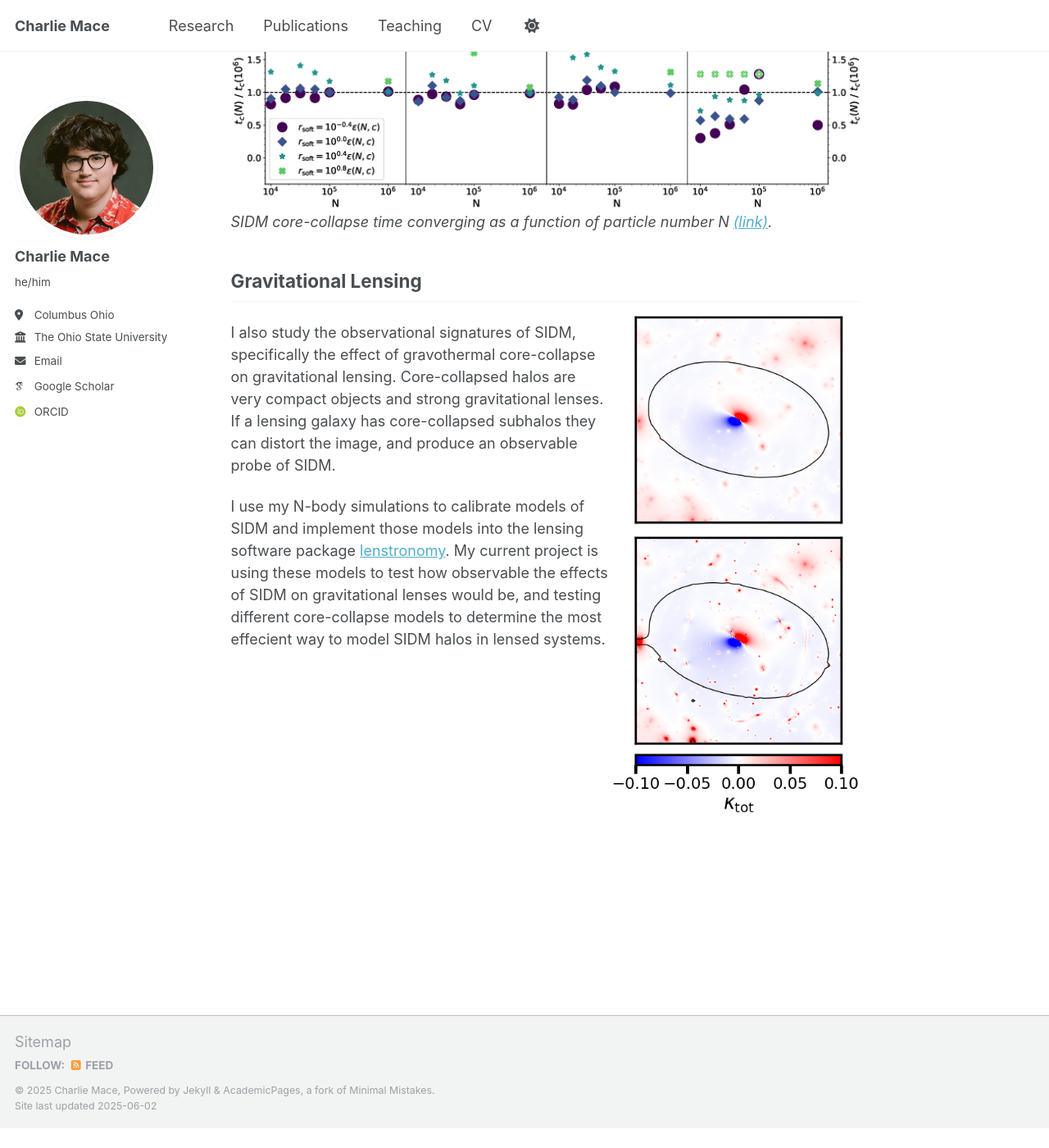
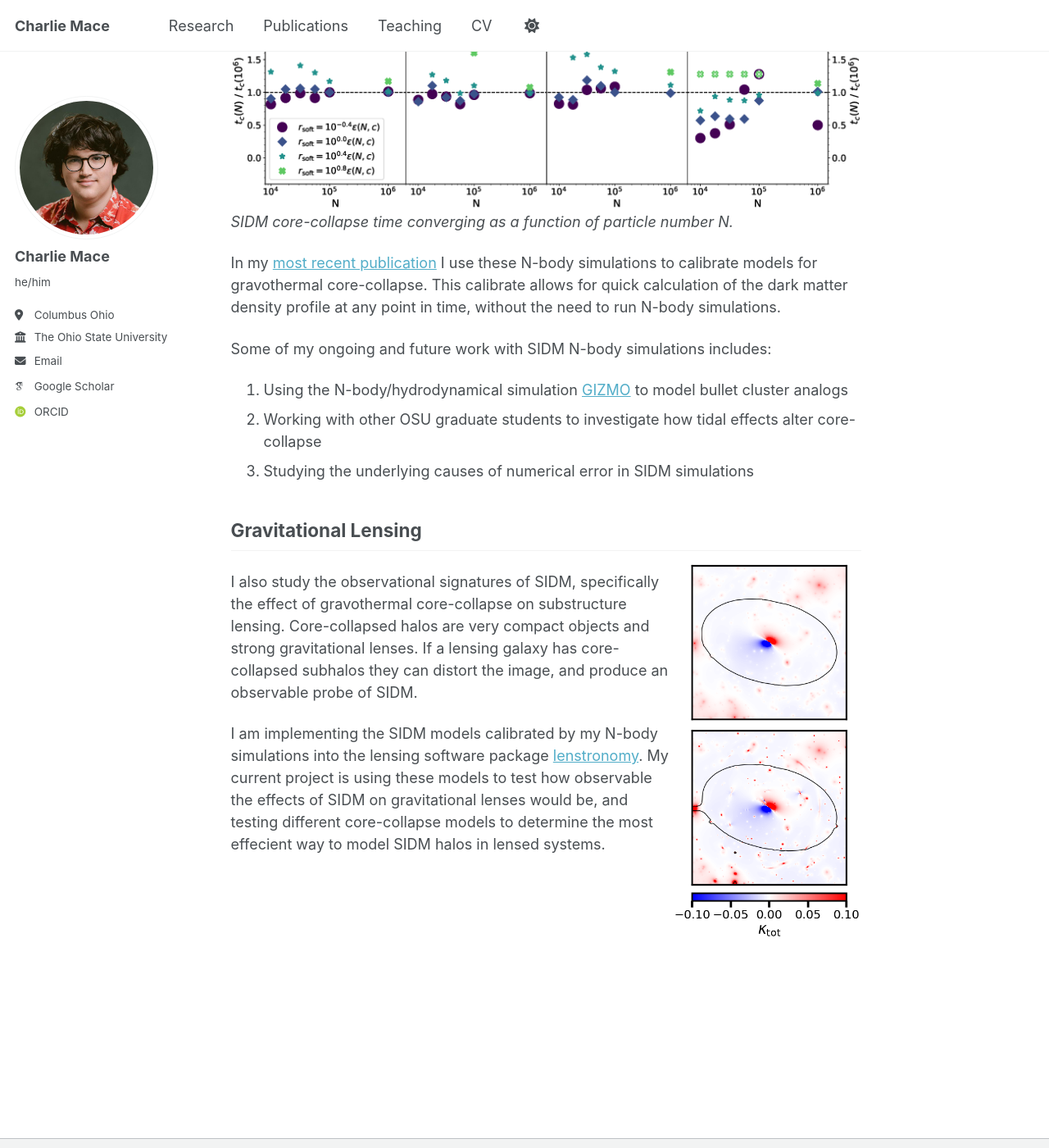
Before and after one commit to cmace98/cmace98.github.io, a Jekyll site: the page built from _pages/research.md, in a window 1280 px wide and 1400 px high, scrolled down 443 px. Shown: the whole window at 82% size. Built offline with Jekyll 4.4.1, drawn with Linux system fonts in a browser that asks for light colours; some web fonts are replaced; before the commit the page ends 1819 px from its top, so only the background shows below that.

Commit message:
research updates

```diff
--- a/_pages/research.md
+++ b/_pages/research.md
@@ -12,12 +12,20 @@ author_profile: true
 Most of my PhD work has been on N-body simulations of self-interacting dark matter (SIDM). I have published a [study on numerical convergence](https://journals.aps.org/prd/abstract/10.1103/PhysRevD.110.123024) in SIDM N-body simulations, where I present choices for particle resolution, timestep size, and gravitational softening length that minimize numerical errors. In this study I found energy non-conservation issues that are still not fully understood in SIDM simulations, and I am investigating these issues in more detail for a future study.
 
 ![A 4 panel figure showing collapse time convergence as a function of numerical resolution.](https://cmace98.github.io/images/tc_convergence.png)
-*SIDM core-collapse time converging as a function of particle number N [(link)](https://journals.aps.org/prd/abstract/10.1103/PhysRevD.110.123024).*
+*SIDM core-collapse time converging as a function of particle number N.*
+
+In my [most recent publication](https://arxiv.org/abs/2504.13004) I use these N-body simulations to calibrate models for gravothermal core-collapse. This calibrate allows for quick calculation of the dark matter density profile at any point in time, without the need to run N-body simulations.
+
+Some of my ongoing and future work with SIDM N-body simulations includes:
+
+1. Using the N-body/hydrodynamical simulation [GIZMO](http://www.tapir.caltech.edu/~phopkins/Site/GIZMO.html) to model bullet cluster analogs
+2. Working with other OSU graduate students to investigate how tidal effects alter core-collapse
+3. Studying the underlying causes of numerical error in SIDM simulations
 
 ## Gravitational Lensing
 
-<img align="right" src="https://cmace98.github.io/images/convergenceMap.png" alt="My Image" width="40%" height="auto">
+<img align="right" src="https://cmace98.github.io/images/convergenceMap.png" alt="My Image" width="30%" height="auto">
 
-I also study the observational signatures of SIDM, specifically the effect of gravothermal core-collapse on gravitational lensing. Core-collapsed halos are very compact objects and strong gravitational lenses. If a lensing galaxy has core-collapsed subhalos they can distort the image, and produce an observable probe of SIDM.
+I also study the observational signatures of SIDM, specifically the effect of gravothermal core-collapse on substructure lensing. Core-collapsed halos are very compact objects and strong gravitational lenses. If a lensing galaxy has core-collapsed subhalos they can distort the image, and produce an observable probe of SIDM.
 
-I use my N-body simulations to calibrate models of SIDM and implement those models into the lensing software package [lenstronomy](https://github.com/lenstronomy/lenstronomy). My current project is using these models to test how observable the effects of SIDM on gravitational lenses would be, and testing different core-collapse models to determine the most effecient way to model SIDM halos in lensed systems.
+I am implementing the SIDM models calibrated by my N-body simulations into the lensing software package [lenstronomy](https://github.com/lenstronomy/lenstronomy). My current project is using these models to test how observable the effects of SIDM on gravitational lenses would be, and testing different core-collapse models to determine the most effecient way to model SIDM halos in lensed systems.
```
Also changed, not shown: _publications/AAS242talk.md (+1 -1 lines), _publications/Hayes2025poster.md (+1 -1 lines), _publications/SESAPS2018poster.md (added, +13 -0 lines).
